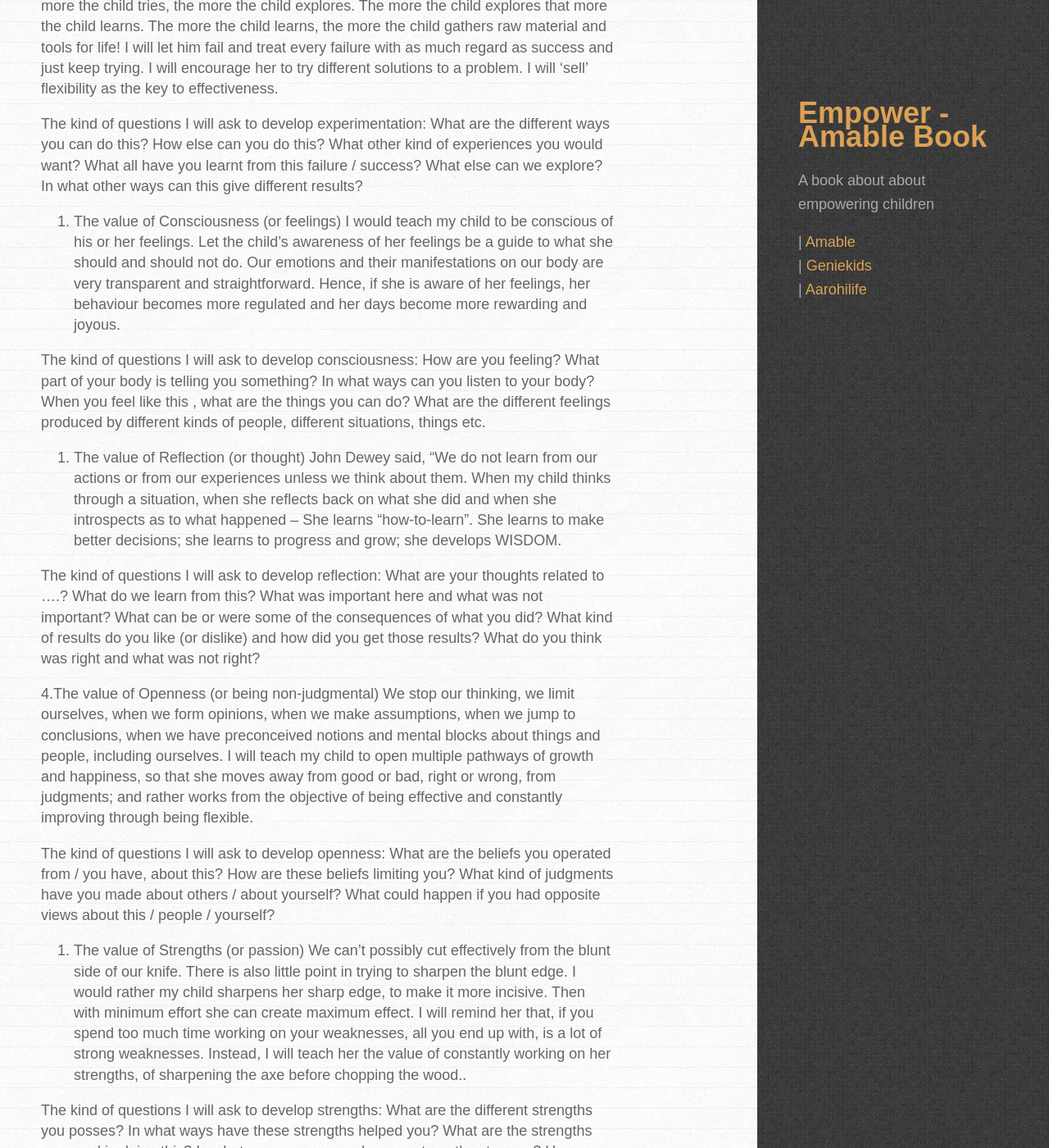
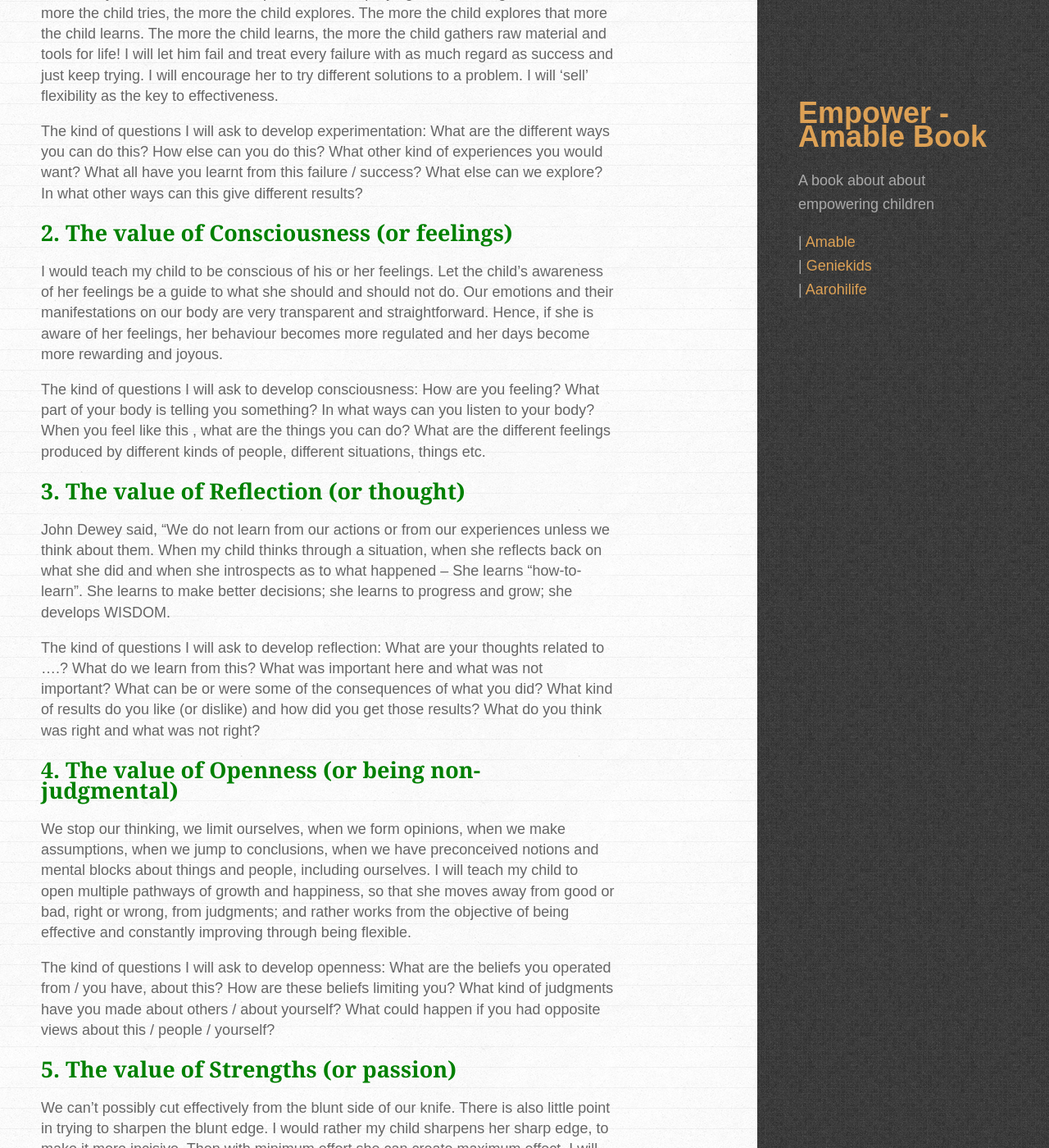
Before and after one commit to amitkaps/empower, a Jekyll site: the page built from _posts/2013-08-01-5values.md, in a window 1280 px wide and 1400 px high, scrolled down 459 px. Shown: the whole window at 82% size. Built offline with Jekyll 4.4.1, drawn with Linux system fonts in a browser that asks for light colours; some web fonts are replaced; some of the changed text lies outside the part shown.

Commit message:
Updated 2013-08-01-5values.md

```diff
--- a/_posts/2013-08-01-5values.md
+++ b/_posts/2013-08-01-5values.md
@@ -9,31 +9,31 @@ My friend Sridhar has been behind me with this question - what are the CORE VALU
 
 Here is my five must-have list:
 
-1. The value of Experimentation (or Trying)
+## 1. The value of Experimentation (or Trying)
 
 I will let my child, who is a born experimenter, keep trying different things in life. The more the child tries, the more the child explores. The more the child explores that more the child learns. The more the child learns, the more the child gathers raw material and tools for life! I will let him fail and treat every failure with as much regard as success and just keep trying. I will encourage her to try different solutions to a problem. I will ‘sell’ flexibility as the key to effectiveness.
 
 The kind of questions I will ask to develop experimentation: What are the different ways you can do this? How else can you do this? What other kind of experiences you would want? What all have  you learnt from this failure / success? What else can we explore? In what other ways can this give different results?
 
-2. The value of Consciousness (or feelings)
+## 2. The value of Consciousness (or feelings)
 I would teach my child to be conscious of his or her feelings. Let the child’s awareness of her feelings be a guide to what she should  and  should not do. Our emotions and their manifestations on our body are very transparent and straightforward. Hence, if she is aware of her feelings, her behaviour becomes more regulated and her days become more rewarding and joyous.
 
 The kind of questions I will ask to develop consciousness:
 How are you feeling? What part of your body is telling you something? In what ways can you listen to your body? When you feel like this , what are the things you can do? What are the different feelings produced by different kinds of people, different situations, things etc.
 
-3. The value of Reflection (or thought)
+## 3. The value of Reflection (or thought)
 John Dewey said, “We do not learn from our actions or from our experiences unless we think about them. When my child thinks through a situation, when she reflects back on what she did and when she introspects as to what happened – She learns “how-to-learn”. She learns to make better decisions; she learns to progress and grow; she develops WISDOM.
 
 The kind of questions I will ask to develop reflection:
 What are your thoughts related to ….? What do we learn from this? What was important here and what was not important? What can be or were some of the consequences of what you did? What kind of results do you like (or dislike) and how did you get those results? What do you think was right and what was not right?
 
-4.The value of Openness (or being non-judgmental)
+## 4. The value of Openness (or being non-judgmental)
 We stop our thinking, we limit ourselves, when we form opinions, when we make assumptions, when we jump to conclusions, when we have preconceived notions and mental blocks about things and people, including ourselves.  I will teach my child to open multiple pathways of growth and happiness, so that she moves away from good or bad,  right or wrong, from judgments; and rather works from the objective of being effective and constantly improving through being flexible.
 
 The kind of questions I will ask to develop openness:
 What are the  beliefs you operated from / you have, about this? How are these beliefs limiting you? What kind of judgments  have you made about others / about yourself? What  could happen if you had opposite views about this / people / yourself?
 
-5. The value of Strengths (or passion)
+## 5. The value of Strengths (or passion)
 We can't possibly cut effectively from the blunt side of our knife. There is also little point in trying to sharpen the blunt edge. I would rather my child sharpens her sharp edge, to make it more incisive. Then with minimum effort she can create maximum effect. I will remind her that, if you spend too much time working on your weaknesses, all you end up with, is a lot of strong weaknesses. Instead, I will teach her the value of constantly working on her strengths, of sharpening the axe before chopping the wood..
 
 The kind of questions I will ask to develop strengths:
```
